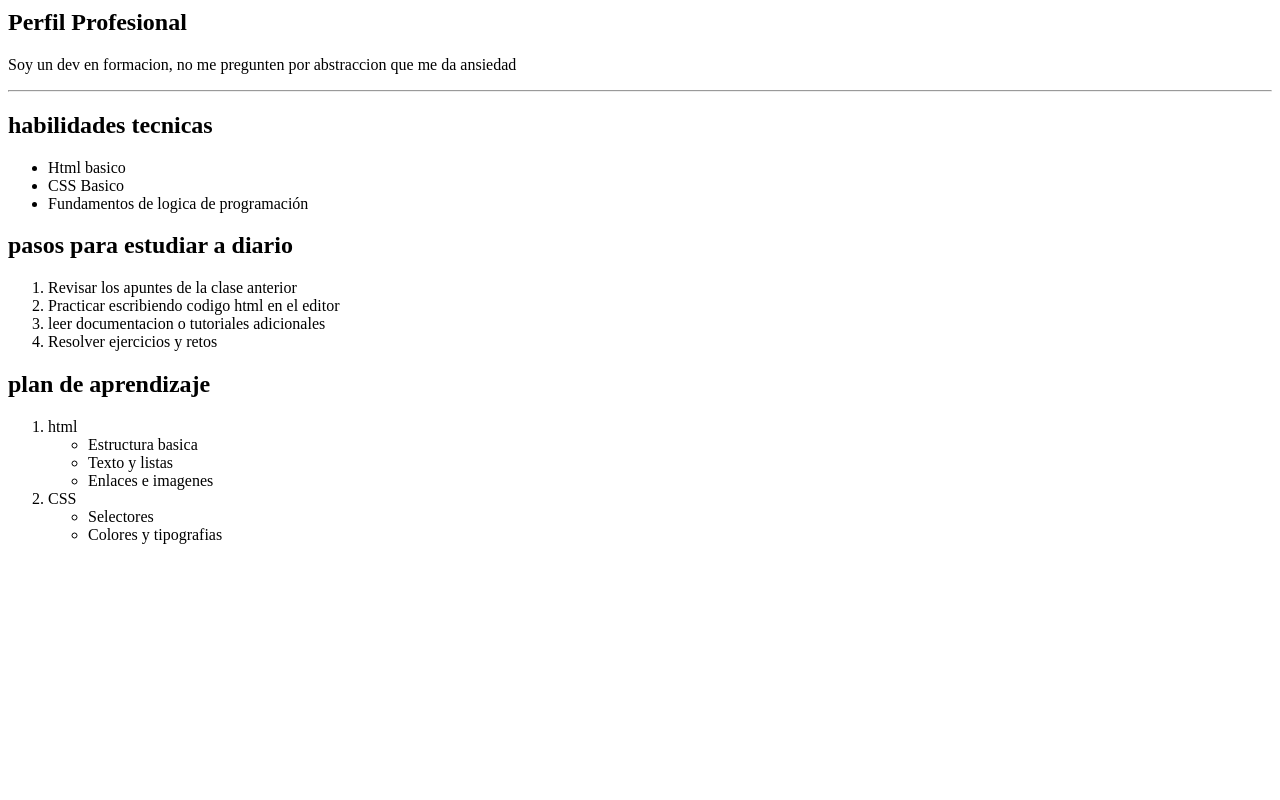
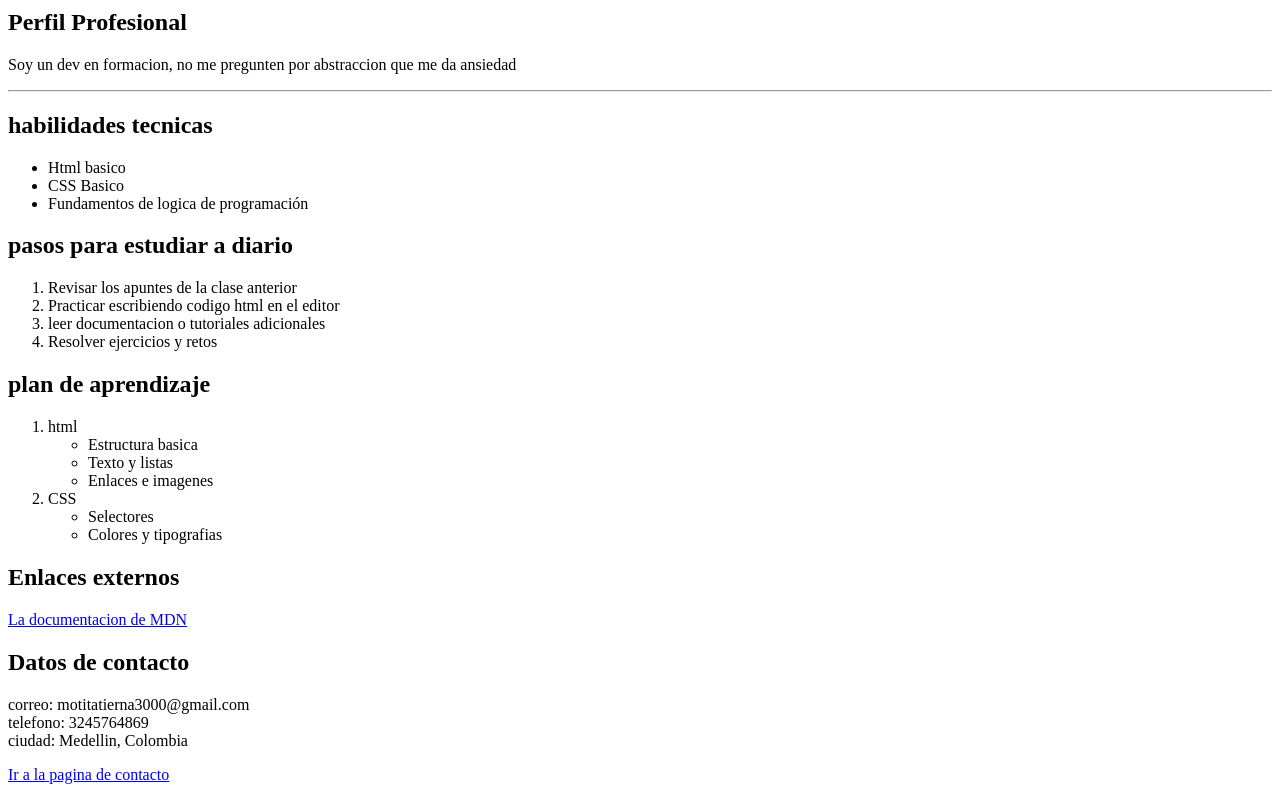
Before and after one commit to altair3542/web-m_v, a plain HTML site: page index.html in a window 1280 px wide. Shown: the part 448-1248 px from the top of the page. Before the commit the page ends 1008 px from the top, so only its background shows below. Drawn offline with Linux system fonts and the light colour scheme.

Commit message:
Agregar secciones de enlaces externos y datos de contacto en index.html; crear archivo contacto.html.

```diff
--- a/index.html
+++ b/index.html
@@ -81,5 +81,25 @@ páginas internas (otros archivos HTML del mismo proyecto). -->
   </li>
 </ol>
 
+<!-- <a href="url_o_ruta">click aqui</a> -->
+
+<h2>Enlaces externos</h2>
+<p>
+  <a href="https://developer.mozilla.org/es/" target="_blank" rel="noopener noreferrer">
+    La documentacion de MDN
+  </a>
+</p>
+
+<h2>Datos de contacto</h2>
+<p>
+  correo: motitatierna3000@gmail.com <br>
+  telefono: 3245764869 <br>
+  ciudad: Medellin, Colombia
+</p>
+
+<p>
+  <a href="contacto.html">Ir a la pagina de contacto</a>
+</p>
+
 </body>
 </html>
```
Also changed, not shown: contacto.html (added, +16 -0 lines).
